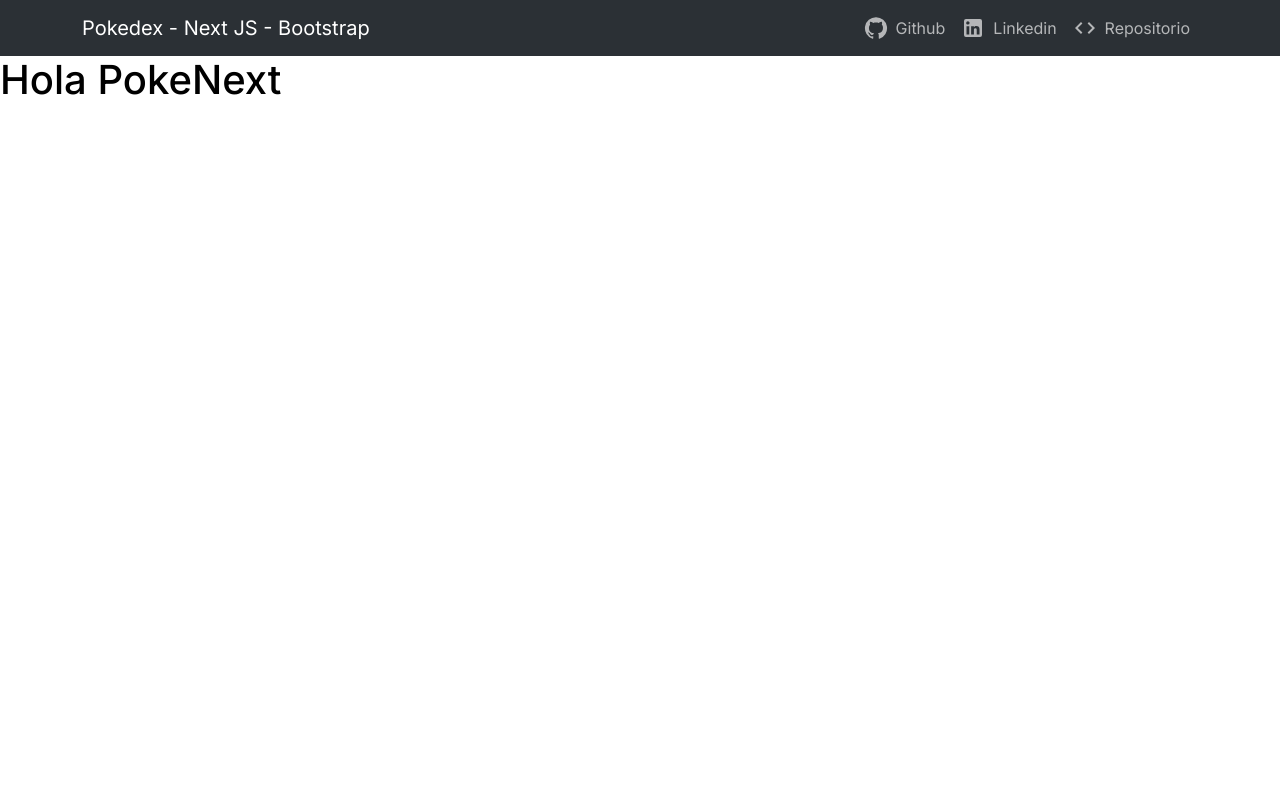
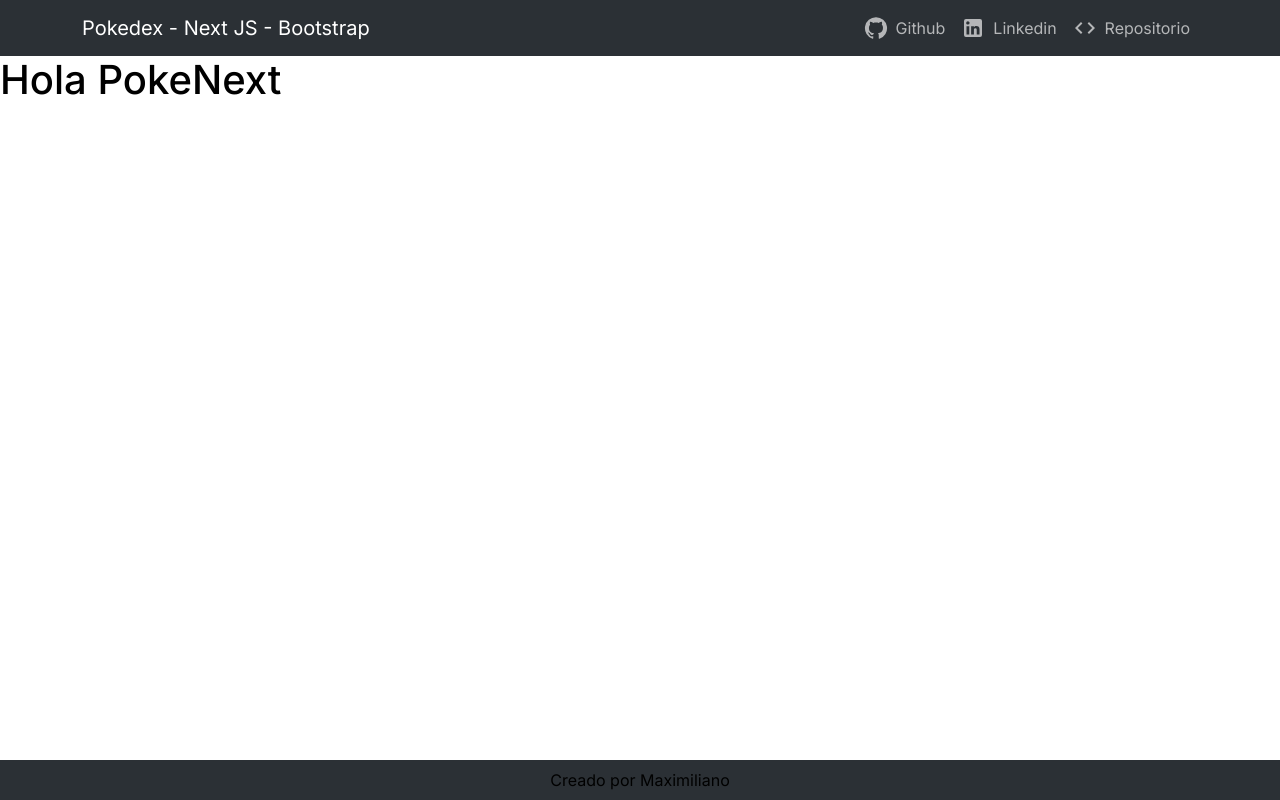
Before and after one commit to Maxi-rpc/app_pokedex_nextjs, a Next.js app: page / in a window 1280 px wide. Built offline with nearby package versions, Linux system fonts and the light colour scheme.

Commit message:
add footer components

```diff
--- a/src/app/layout.jsx
+++ b/src/app/layout.jsx
@@ -2,7 +2,7 @@ import { Inter } from "next/font/google";
 import "bootstrap/dist/css/bootstrap.min.css";
 import "./globals.css";
 // imports
-import { HeaderComponents } from "@/components";
+import { HeaderComponents, FooterComponents } from "@/components";
 
 const inter = Inter({ subsets: ["latin"] });
 
@@ -17,6 +17,7 @@ export default function RootLayout({ children }) {
 			<body className={inter.className} data-bs-theme="dark">
 				<HeaderComponents />
 				{children}
+				<FooterComponents />
 			</body>
 		</html>
 	);
--- a/src/components/index.js
+++ b/src/components/index.js
@@ -1 +1 @@
-export { HeaderComponents } from './layout/HeaderComponents'
+export { HeaderComponents, FooterComponents } from "./layout";
--- /dev/null
+++ b/src/components/layout/FooterComponents.jsx
@@ -0,0 +1,17 @@
+"use client";
+// imports
+import { User } from "@/constants/userconfig";
+// bootstrap
+import { Container, Navbar } from "react-bootstrap";
+// Component Footer
+export const FooterComponents = () => {
+	return (
+		<>
+			<Navbar fixed="bottom" className="bg-body-tertiary">
+				<Container className="justify-content-center">
+					<p className="mb-0">Creado por {User.creator}</p>
+				</Container>
+			</Navbar>
+		</>
+	);
+};
--- a/src/components/layout/HeaderComponents.jsx
+++ b/src/components/layout/HeaderComponents.jsx
@@ -1,33 +1,12 @@
 "use client";
 // imports
 import Image from "next/image";
-// material icon
-import LinkedInIcon from "@mui/icons-material/LinkedIn";
-import GitHubIcon from "@mui/icons-material/GitHub";
-import CodeIcon from "@mui/icons-material/Code";
+import { User } from "@/constants/userconfig";
 // bootstrap
-import { Container, Row, Navbar, Nav, NavDropdown } from "react-bootstrap";
+import { Container, Row, Navbar, Nav } from "react-bootstrap";
 // Component header
-const social = [
-	{
-		name: "Github",
-		url: "https://github.com/Maxi-rpc",
-		icon: <GitHubIcon />,
-	},
-	{
-		name: "Linkedin",
-		url: "https://www.linkedin.com/in/maximiliano-g-miranda/",
-		icon: <LinkedInIcon />,
-	},
-	{
-		name: "Repositorio",
-		url: "https://github.com/Maxi-rpc/app_pokedex_nextjs",
-		icon: <CodeIcon />,
-	},
-];
-
 export const HeaderComponents = () => {
-	const links = social;
+	const links = User.social;
 	const listLinks = links.map((item, index) => (
 		<Nav.Link
 			key={index}
--- /dev/null
+++ b/src/components/layout/index.js
@@ -0,0 +1,2 @@
+export { HeaderComponents } from "./HeaderComponents";
+export { FooterComponents } from "./FooterComponents";
--- /dev/null
+++ b/src/constants/userconfig.js
@@ -0,0 +1,26 @@
+// material icon
+import LinkedInIcon from "@mui/icons-material/LinkedIn";
+import GitHubIcon from "@mui/icons-material/GitHub";
+import CodeIcon from "@mui/icons-material/Code";
+
+export const User = {
+    creator: 'Maximiliano',
+    Descripcion: '',
+	social: [
+		{
+			name: "Github",
+			url: "https://github.com/Maxi-rpc",
+			icon: <GitHubIcon />,
+		},
+		{
+			name: "Linkedin",
+			url: "https://www.linkedin.com/in/maximiliano-g-miranda/",
+			icon: <LinkedInIcon />,
+		},
+		{
+			name: "Repositorio",
+			url: "https://github.com/Maxi-rpc/app_pokedex_nextjs",
+			icon: <CodeIcon />,
+		},
+	],
+};
```
